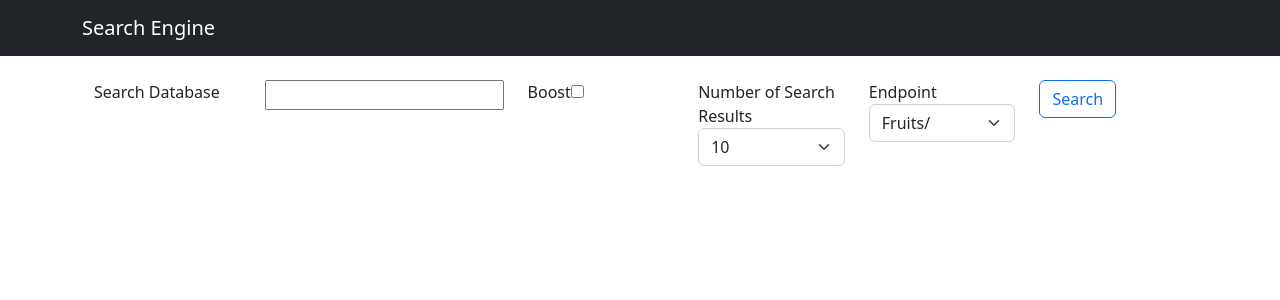
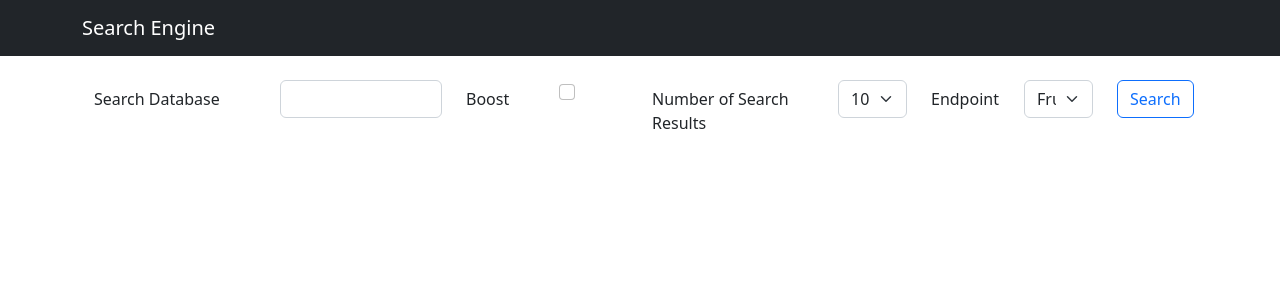
Before and after one commit to Tharindu-h/ReactJS-client-searchEngine, a React (Create React App) app: page / in a window 1280 px wide. Shown: the top 300 px of the page. Built offline with nearby package versions, Linux system fonts and the light colour scheme.

Commit message:
Redesign search form so that it looks better on smaller screens

```diff
--- a/src/components/SearchForm.jsx
+++ b/src/components/SearchForm.jsx
@@ -1,6 +1,4 @@
 import React from 'react';
-import Row from 'react-bootstrap/Row';
-import Col from 'react-bootstrap/Col';
 import Button from 'react-bootstrap/Button';
 import 'bootstrap/dist/css/bootstrap.css';
 import DropDown from './DropDown';
@@ -31,30 +29,26 @@ class SearchForm extends React.Component {
 
   render() {
     return(
-      <form onSubmit={this.handleSubmit}>
-        <Row>
-          <Col>
-            <label>Search Database</label>
-          </Col>
-          <Col>
-            <input type="text" id='query' name='query' ></input>
-          </Col>
-          <Col>
-            <label>Boost</label>
-            <input type='checkbox' id='boost' name='boost' value={this.state.boost} onClick={this.handleClick}></input>
-          </Col>
-          <Col>
-            <label>Number of Search Results</label>
-            <DropDown for="limit" />
-          </Col>
-          <Col>
-            <label>Endpoint</label>
-            <DropDown for="endpoint" />
-          </Col>
-          <Col>
-            <Button variant="outline-primary" type='submit'>Search</Button>
-          </Col>
-        </Row>
+      <form className='row' onSubmit={this.handleSubmit}>
+        <label className='col-sm-6 col-lg-2 col-form-label'>Search Database</label>
+        <div className='col-sm-10 col-lg-2'>
+          <input className='form-control' type="text" id='query' name='query'></input>
+        </div>
+        <label className='col-sm-6 col-lg-1 col-form-label'>Boost</label>
+        <div className='col-sm-10 col-lg-1'>
+          <input className='form-check-input' type='checkbox' id='boost' name='boost' value={this.state.boost} onClick={this.handleClick}></input>
+        </div>
+        <label className='col-sm-6 col-lg-2 col-form-label'>Number of Search Results</label>
+        <div className='col-sm-10 col-lg-1'>
+          <DropDown for="limit" />
+        </div>
+        <label className='col-sm-6 col-lg-1 col-form-label'>Endpoint</label>
+        <div className='col-sm-10 col-lg-1'>
+          <DropDown for="endpoint" />
+        </div>
+        <div className='col-sm-10 col-lg-1'>
+          <Button variant="outline-primary" type='submit'>Search</Button>
+        </div>
       </form>
     )
   }
```
